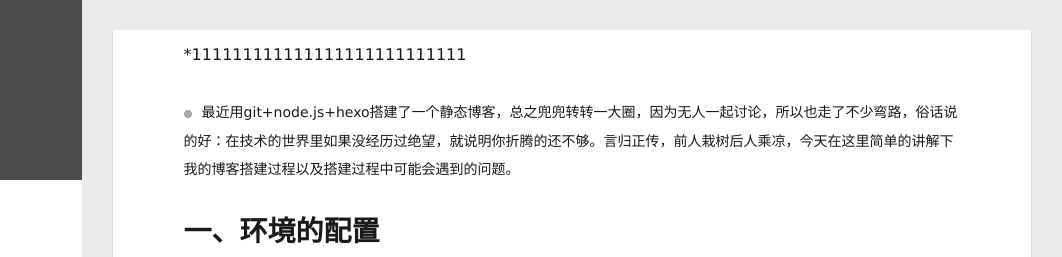
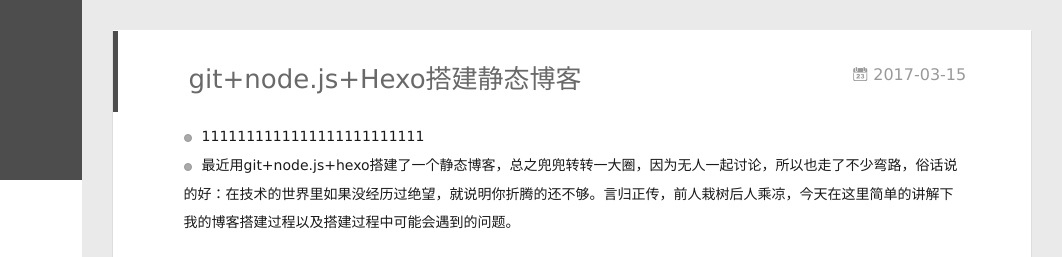
Before and after one commit to KingYYH/html5, a plain HTML site: page index.html in a window 1280 px wide. Shown: the top 257 px of the page, 218-1280 px from the left. Drawn offline with Linux system fonts and the light colour scheme; no server answers.

Commit message:
Site updated: 2017-03-16 19:14:05

```diff
--- a/index.html
+++ b/index.html
@@ -161,10 +161,25 @@
     <article id="post-create-blog" class="article article-type-post  article-index" itemscope itemprop="blogPost">
   <div class="article-inner">
 
+      <header class="article-header">
+
+
+    <h1 itemprop="name">
+      <a class="article-title" href="/2017/03/15/create-blog/">git+node.js+Hexo搭建静态博客</a>
+    </h1>
+
+
+
+        <a href="/2017/03/15/create-blog/" class="archive-article-date">
+  	<time datetime="2017-03-15T11:33:45.862Z" itemprop="datePublished"><i class="icon-calendar icon"></i>2017-03-15</time>
+</a>
+
+      </header>
+
     <div class="article-entry" itemprop="articleBody">
 
-        <p>*111111111111111111111111111</p>
-<ul>
+        <ul>
+<li>1111111111111111111111111   </li>
 <li>最近用git+node.js+hexo搭建了一个静态博客，总之兜兜转转一大圈，因为无人一起讨论，所以也走了不少弯路，俗话说的好：在技术的世界里如果没经历过绝望，就说明你折腾的还不够。言归正传，前人栽树后人乘凉，今天在这里简单的讲解下我的博客搭建过程以及搭建过程中可能会遇到的问题。</li>
 </ul>
 <h1 id="一、环境的配置"><a href="#一、环境的配置" class="headerlink" title="一、环境的配置"></a>一、环境的配置</h1><ul>
```
Also changed, not shown: 2017/03/15/create-blog/index.html (+24 -12 lines), archives/2017/03/index.html (+6 -0 lines), archives/2017/index.html (+6 -0 lines), archives/index.html (+6 -0 lines).
